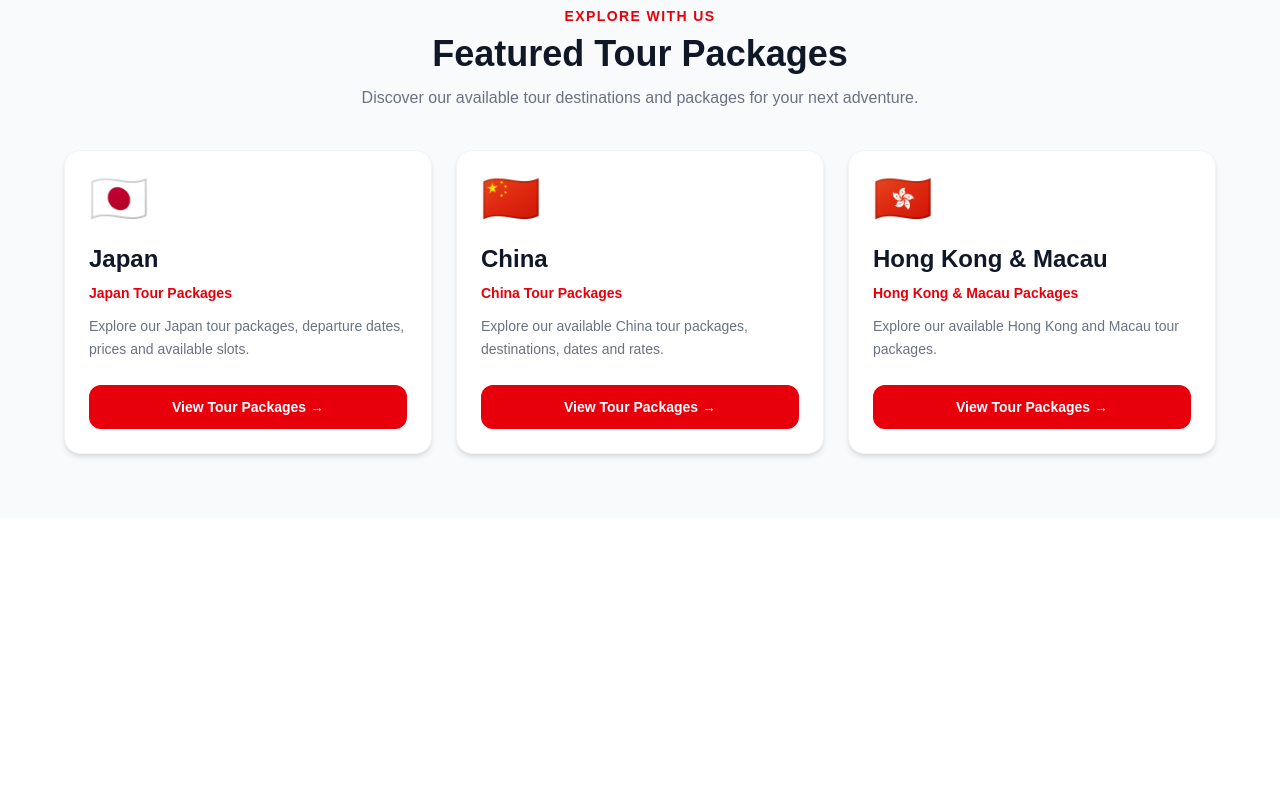
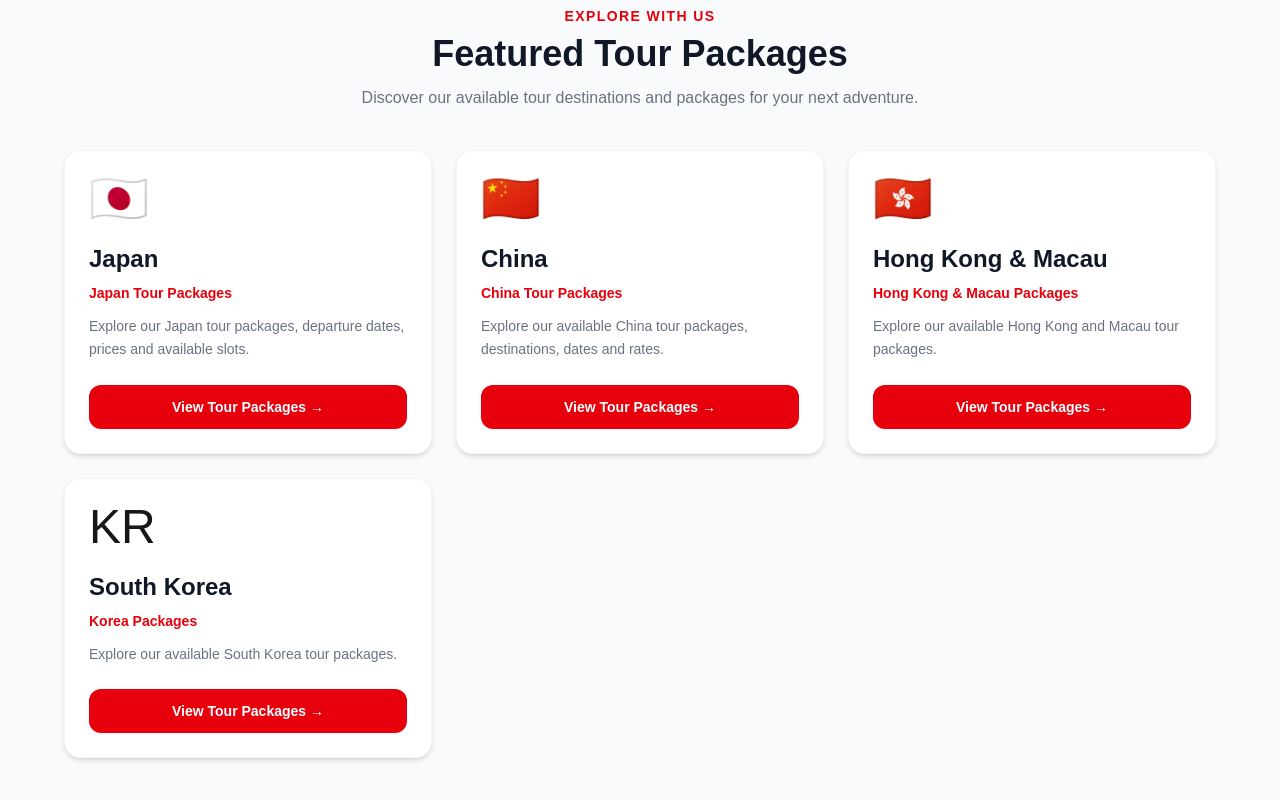
Before and after one commit to chingutravelandtours/chingu-website, a Next.js app: page / in a window 1280 px wide. Shown: the part 1438-2238 px from the top of the page. Before the commit the page ends 1956 px from the top, so only its background shows below. Built offline with nearby package versions, Linux system fonts and the light colour scheme.

Commit message:
Update TourPackages.tsx

```diff
--- a/components/TourPackages.tsx
+++ b/components/TourPackages.tsx
@@ -26,6 +26,14 @@ const destinations = [
       "Explore our available Hong Kong and Macau tour packages.",
     icon: "🇭🇰",
     href: "/hongkong-macau-uos",
+  },
+  {
+    title: "South Korea",
+    subtitle: "Korea Packages",
+    description:
+      "Explore our available South Korea tour packages.",
+    icon: "KR",
+    href: "/korea",
   },
 ];
 
```
